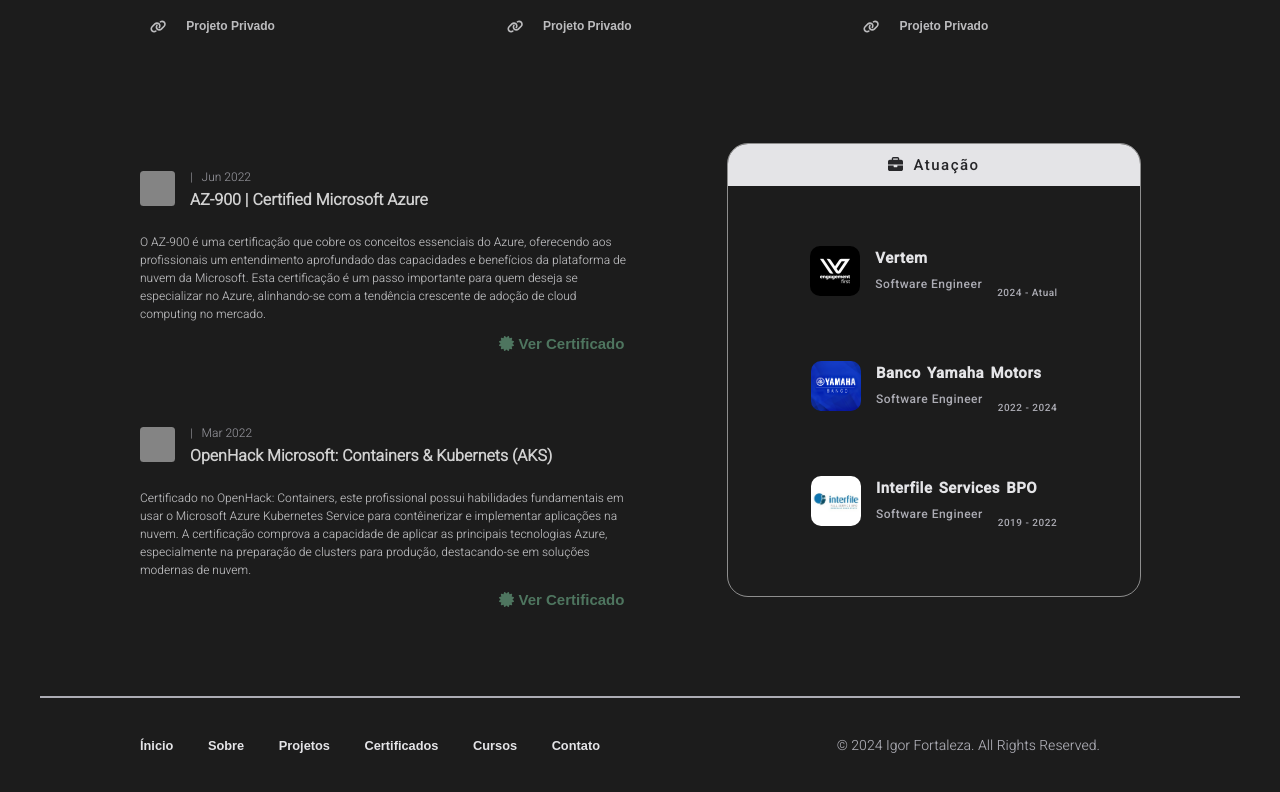
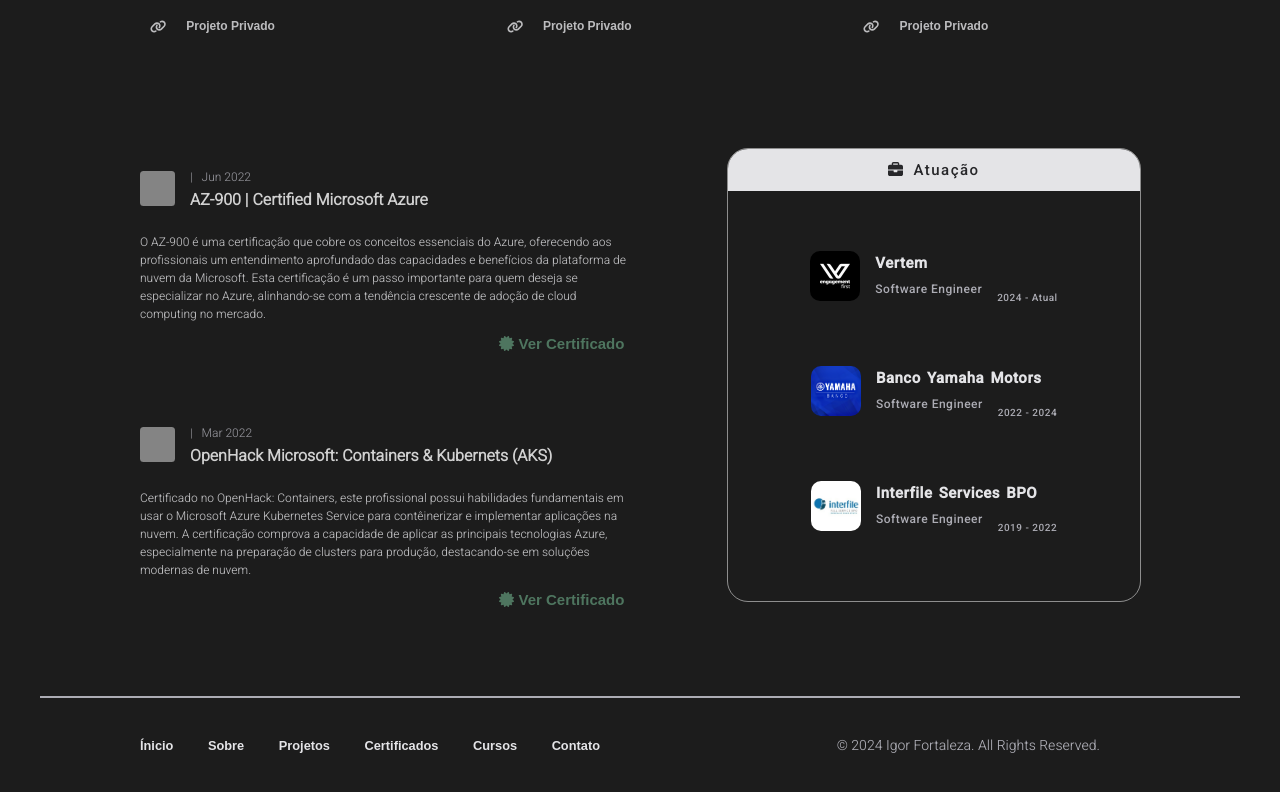
Before and after one commit to igor-fortaleza/MyFolio, a React (Create React App) app: page / in a window 1280 px wide. Shown: the part 1327-2119 px from the top of the page. Built offline with nearby package versions, Linux system fonts and the light colour scheme; grey boxes are pictures that could not be loaded.

Commit message:
adjust work container

```diff
--- a/src/pages/styles/homepage.css
+++ b/src/pages/styles/homepage.css
@@ -139,7 +139,7 @@
 
 .homepage-works {
 	flex-basis: 600px;
-	padding-top: 40px;
+	padding-top: 45px;
 }
 
 @media (max-width: 1024px) {
```
